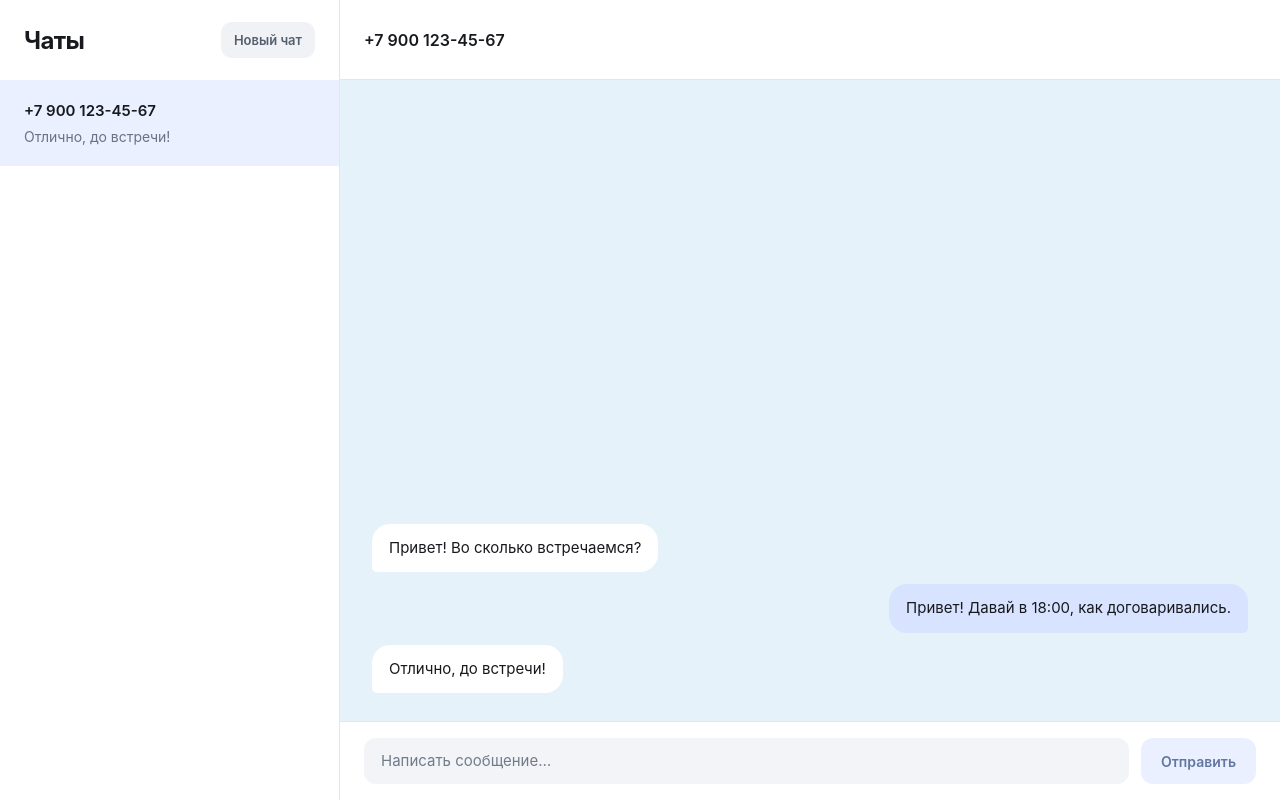
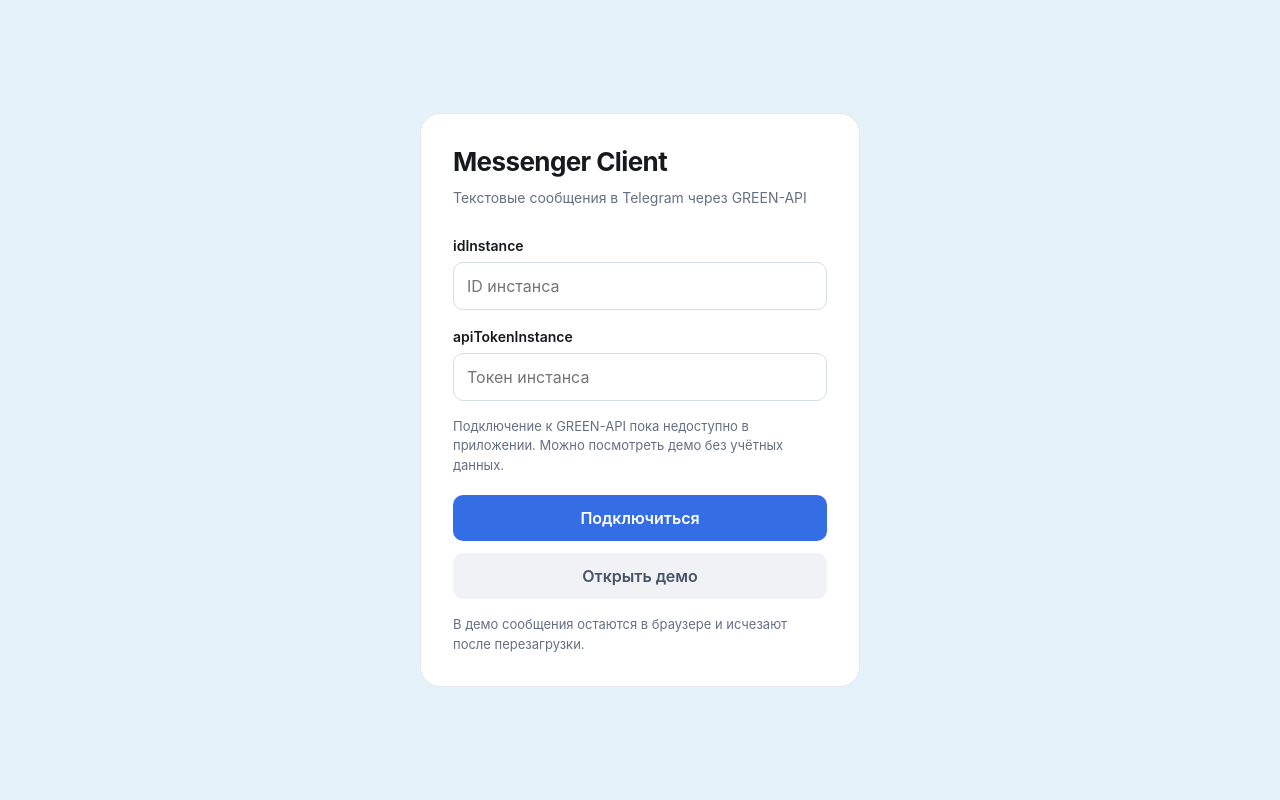
Before and after one commit to Randallflagg19/messenger-client, a React (Vite) app: page / in a window 1280 px wide. Built offline with nearby package versions, Linux system fonts and the light colour scheme.

Commit message:
Add demo banner and credentials form to App component
Enhance the App component by introducing a demo banner that informs users about the demo mode and includes a button to connect. Implement a credentials form that appears when the demo is not active, improving user onboarding experience.

```diff
--- a/src/App.module.css
+++ b/src/App.module.css
@@ -1,8 +1,31 @@
 .layout {
   display: grid;
   grid-template-columns: 340px minmax(0, 1fr);
+  grid-template-rows: auto minmax(0, 1fr);
   height: 100dvh;
   overflow: hidden;
+}
+
+.demoBanner {
+  grid-column: 1 / -1;
+  display: flex;
+  align-items: center;
+  justify-content: space-between;
+  flex-wrap: wrap;
+  gap: 8px 16px;
+  padding: 10px 20px;
+  border-bottom: 1px solid #e3e6ec;
+  background: #f5f8ff;
+  color: #526581;
+  font-size: 12px;
+}
+
+.demoBanner button {
+  padding: 6px 10px;
+  border: 0;
+  border-radius: 7px;
+  background: #e7eeff;
+  color: #315fab;
 }
 
 .sidebar,
--- a/src/App.tsx
+++ b/src/App.tsx
@@ -5,8 +5,10 @@ import styles from './App.module.css'
 import { ChatList } from './components/ChatList'
 import { ChatView } from './components/ChatView'
 import { NewChatDialog } from './components/NewChatDialog'
+import { CredentialsForm } from './components/CredentialsForm'
 
 function App() {
+  const [isDemoOpen, setIsDemoOpen] = useState(false)
   const [messages, setMessages] = useState<Message[]>(initialMessages)
   const [chats, setChats] = useState<Chat[]>([initialChat])
   const [selectedChatId, setSelectedChatId] = useState(initialChat.id)
@@ -51,8 +53,16 @@ function App() {
     setDrafts((previousDrafts) => ({ ...previousDrafts, [chat.id]: '' }))
   }
 
+  if (!isDemoOpen) {
+    return <CredentialsForm onOpenDemo={() => setIsDemoOpen(true)} />
+  }
+
   return (
     <main className={`${styles.layout} ${isChatOpen ? styles.chatOpen : ''}`}>
+      <header className={styles.demoBanner}>
+        <span>Демо · Сообщения не отправляются в Telegram</span>
+        <button type="button" onClick={() => setIsDemoOpen(false)}>К подключению</button>
+      </header>
       <div className={styles.sidebar}>
         <ChatList
           chats={chats}
--- /dev/null
+++ b/src/components/CredentialsForm.module.css
@@ -0,0 +1,101 @@
+.page {
+  display: grid;
+  place-items: center;
+  min-height: 100dvh;
+  padding: 24px 16px;
+  background: #e5f2fa;
+}
+
+.card {
+  width: 100%;
+  max-width: 440px;
+  padding: 32px;
+  border: 1px solid #e3e6ec;
+  border-radius: 20px;
+  background: #fff;
+}
+
+.card h1 {
+  font-size: 26px;
+  letter-spacing: -0.6px;
+}
+
+.description {
+  margin-top: 10px;
+  margin-bottom: 28px;
+  color: #657082;
+  font-size: 14px;
+  line-height: 1.6;
+}
+
+.card label {
+  display: block;
+  margin: 18px 0 8px;
+  font-size: 14px;
+  font-weight: 600;
+}
+
+.card input {
+  width: 100%;
+  min-width: 0;
+  padding: 13px;
+  border: 1px solid #d6dce6;
+  border-radius: 10px;
+  background: #fff;
+  color: #17191d;
+  font: inherit;
+}
+
+.card input:focus-visible {
+  outline: 2px solid #3777e8;
+  outline-offset: 2px;
+}
+
+.notice,
+.error,
+.footnote {
+  margin-top: 16px;
+  font-size: 13px;
+  line-height: 1.5;
+  color: #657082;
+}
+
+.error {
+  color: #b3261e;
+}
+
+.connect,
+.demo {
+  width: 100%;
+  min-height: 46px;
+  padding: 12px;
+  border: 0;
+  border-radius: 10px;
+  font-weight: 600;
+}
+
+.connect {
+  margin-top: 20px;
+  background: #356de5;
+  color: #fff;
+}
+
+.connect:hover {
+  background: #285bc8;
+}
+
+.demo {
+  margin-top: 12px;
+  background: #f0f2f6;
+  color: #475366;
+}
+
+.demo:hover {
+  background: #e1eaff;
+}
+
+@media (max-width: 480px) {
+  .card {
+    padding: 24px;
+  }
+}
--- /dev/null
+++ b/src/components/CredentialsForm.tsx
@@ -0,0 +1,70 @@
+import { useState } from 'react'
+import type { SubmitEvent } from 'react'
+import styles from './CredentialsForm.module.css'
+
+type CredentialsFormProps = {
+  onOpenDemo: () => void
+}
+
+export function CredentialsForm({ onOpenDemo }: CredentialsFormProps) {
+  const [idInstance, setIdInstance] = useState('')
+  const [apiTokenInstance, setApiTokenInstance] = useState('')
+  const [error, setError] = useState('')
+
+  function handleSubmit(event: SubmitEvent<HTMLFormElement>) {
+    event.preventDefault()
+    // Проверяем только заполнение формы. Запроса к GREEN-API пока нет.
+    if (!/^\d+$/.test(idInstance.trim())) {
+      setError('Введите idInstance: только цифры.')
+      return
+    }
+    if (!apiTokenInstance.trim()) {
+      setError('Введите apiTokenInstance.')
+      return
+    }
+    setError('Подключение ещё не реализовано. Данные не проверены и не отправлены. Для просмотра интерфейса откройте демо.')
+  }
+
+  return (
+    <main className={styles.page}>
+      <section className={styles.card} aria-labelledby="credentials-title">
+        <h1 id="credentials-title">Messenger Client</h1>
+        <p className={styles.description}>Текстовые сообщения в Telegram через GREEN-API</p>
+        <form onSubmit={handleSubmit} noValidate>
+          <label htmlFor="instance-id">idInstance</label>
+          <input
+            id="instance-id"
+            type="text"
+            inputMode="numeric"
+            autoComplete="off"
+            placeholder="ID инстанса"
+            value={idInstance}
+            onChange={(event) => {
+              setIdInstance(event.currentTarget.value)
+              setError('')
+            }}
+            aria-describedby={error ? 'credentials-error' : undefined}
+          />
+          <label htmlFor="instance-token">apiTokenInstance</label>
+          <input
+            id="instance-token"
+            type="password"
+            autoComplete="off"
+            placeholder="Токен инстанса"
+            value={apiTokenInstance}
+            onChange={(event) => {
+              setApiTokenInstance(event.currentTarget.value)
+              setError('')
+            }}
+            aria-describedby={error ? 'credentials-error' : undefined}
+          />
+          <p className={styles.notice}>Подключение к GREEN-API пока недоступно в приложении. Можно посмотреть демо без учётных данных.</p>
+          {error && <p id="credentials-error" className={styles.error} role="alert">{error}</p>}
+          <button className={styles.connect} type="submit">Подключиться</button>
+        </form>
+        <button className={styles.demo} type="button" onClick={onOpenDemo}>Открыть демо</button>
+        <p className={styles.footnote}>В демо сообщения остаются в браузере и исчезают после перезагрузки.</p>
+      </section>
+    </main>
+  )
+}
```
